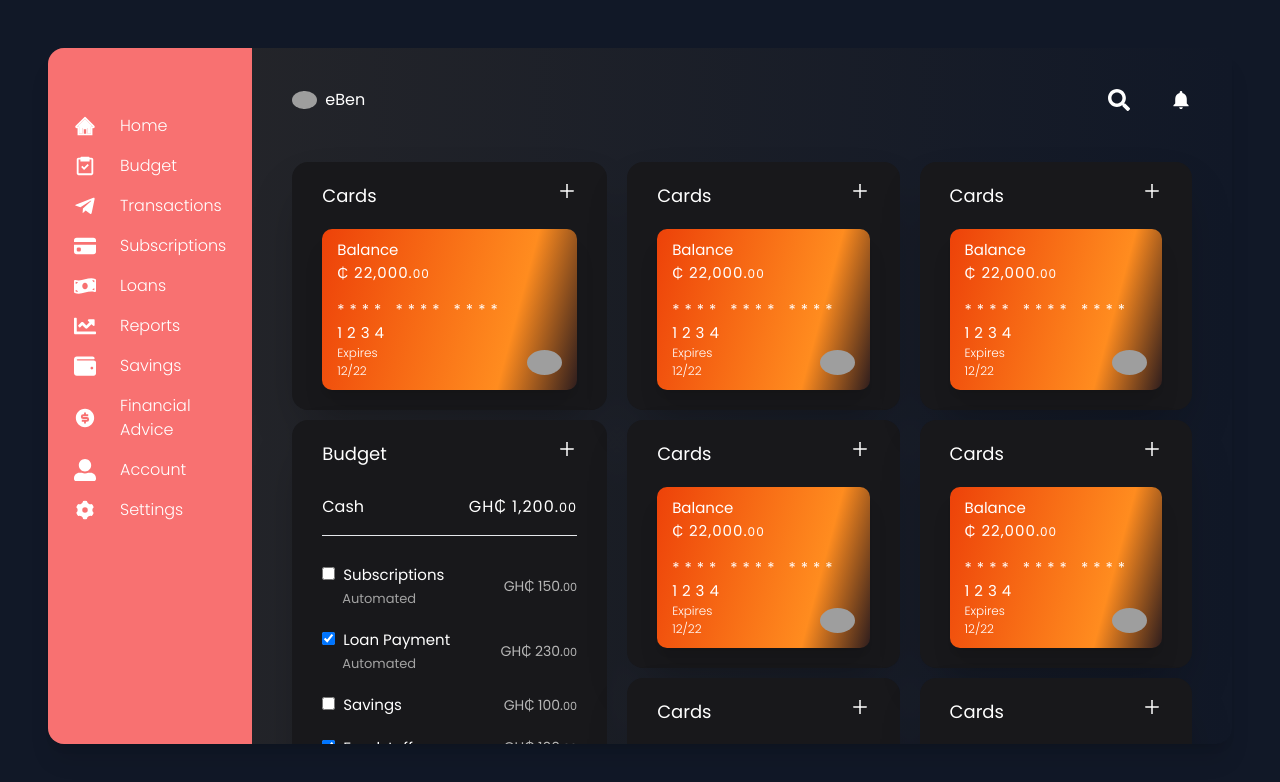
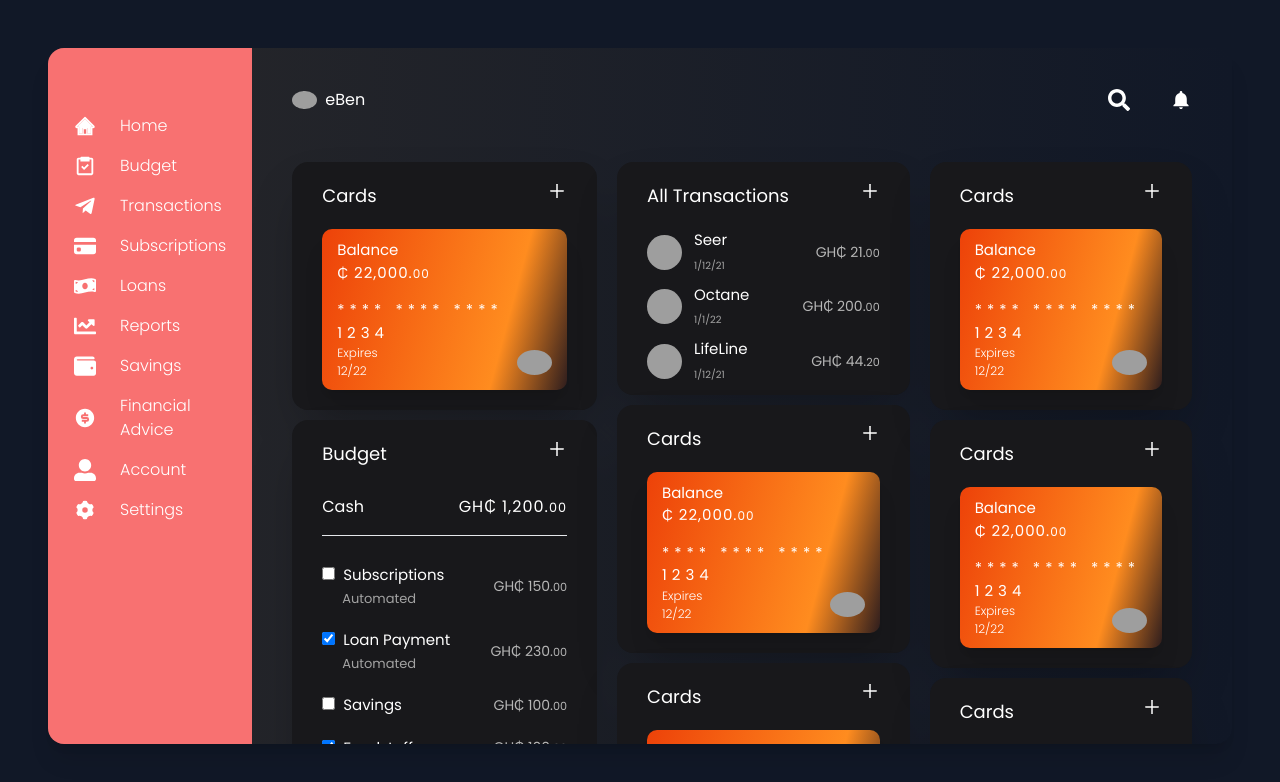
Before and after one commit to eben92/nitro-dashboard, a React (Create React App) app: page /budget in a window 1280 px wide. Shown: the top 782 px of the page. Built offline with nearby package versions, Linux system fonts and the light colour scheme; grey boxes are pictures that could not be loaded.

Commit message:
added all transactions card

```diff
--- /dev/null
+++ b/src/components/transactionCard/transactions.css
@@ -0,0 +1,9 @@
+.dp {
+  width: 35px;
+  height: 35px;
+  object-fit: cover;
+}
+
+.small-text {
+  font-size: 10px;
+}
--- /dev/null
+++ b/src/components/transactionCard/transactions.js
@@ -0,0 +1,66 @@
+import "./transactions.css";
+import { AiOutlinePlus } from "react-icons/ai";
+
+const image1 =
+  "https://assets2.rockpapershotgun.com/apex-legends_C7972ZW.jpg/BROK/resize/1920x1920%3E/format/jpg/quality/80/apex-legends_C7972ZW.jpg";
+const image2 =
+  "https://encrypted-tbn0.gstatic.com/images?q=tbn:ANd9GcRglNPCoQQA6vqN8FiWyUL8DOH3vXARaBaiag&usqp=CAU";
+const image3 =
+  "https://encrypted-tbn0.gstatic.com/images?q=tbn:ANd9GcTzlw1aettzRlhDlI3b_aCgHQjHQCg79Uap3g&usqp=CAU";
+const TransactionCard = () => {
+  return (
+    <div className='card-container bg-zinc-900 rounded-2xl shadow-2xl '>
+      <div className='flex items-center justify-between'>
+        <h1 className='title'>All Transactions</h1>
+        <AiOutlinePlus className='icon plus-icon' />
+      </div>
+      <div className=' mt-5'>
+        <div className='flex items-center justify-between'>
+          <div className=' flex items-center '>
+            <img src={image1} alt='mastercard logo' className='dp mr-3' />
+            <div>
+              <p className='payments'>Seer</p>
+              <small className='small-text text-neutral-400'>1/12/21</small>
+            </div>
+          </div>
+
+          <div className='amount-paid'>
+            <span>GH&#8373; </span>21.<small>00</small>
+          </div>
+        </div>
+      </div>
+      <div className=' mt-2'>
+        <div className='flex items-center justify-between'>
+          <div className=' flex items-center '>
+            <img src={image2} alt='mastercard logo' className='dp mr-3' />
+            <div>
+              <p className='payments'>Octane</p>
+              <small className='small-text text-neutral-400'>1/1/22</small>
+            </div>
+          </div>
+
+          <div className='amount-paid'>
+            <span>GH&#8373; </span>200.<small>00</small>
+          </div>
+        </div>
+      </div>
+      <div className=' mt-2 '>
+        <div className='flex items-center justify-between'>
+          <div className=' flex items-center '>
+            <img src={image3} alt='mastercard logo' className='dp mr-3' />
+            <div>
+              <p className='payments'>LifeLine</p>
+              <small className='small-text text-neutral-400'>1/12/21</small>
+            </div>
+          </div>
+
+          <div className='amount-paid'>
+            <span>GH&#8373; </span>44.<small>20</small>
+          </div>
+        </div>
+      </div>
+    </div>
+  );
+};
+
+export default TransactionCard;
--- a/src/components/viewCard.js
+++ b/src/components/viewCard.js
@@ -3,6 +3,7 @@ import CreditCard from "./creditCard/creditCard";
 import Profile from "./profile/profile";
 import Sidebar from "./sidebar/sidebar";
 import "./styles/viewcards.css";
+import TransactionCard from "./transactionCard/transactions";
 
 const ViewCard = () => {
   return (
@@ -17,7 +18,7 @@ const ViewCard = () => {
             <BudgetCard className=' budget' />
           </div>
           <div className='flex flex-col '>
-            <CreditCard />
+            <TransactionCard />
             <CreditCard />
             <CreditCard />
           </div>
```
